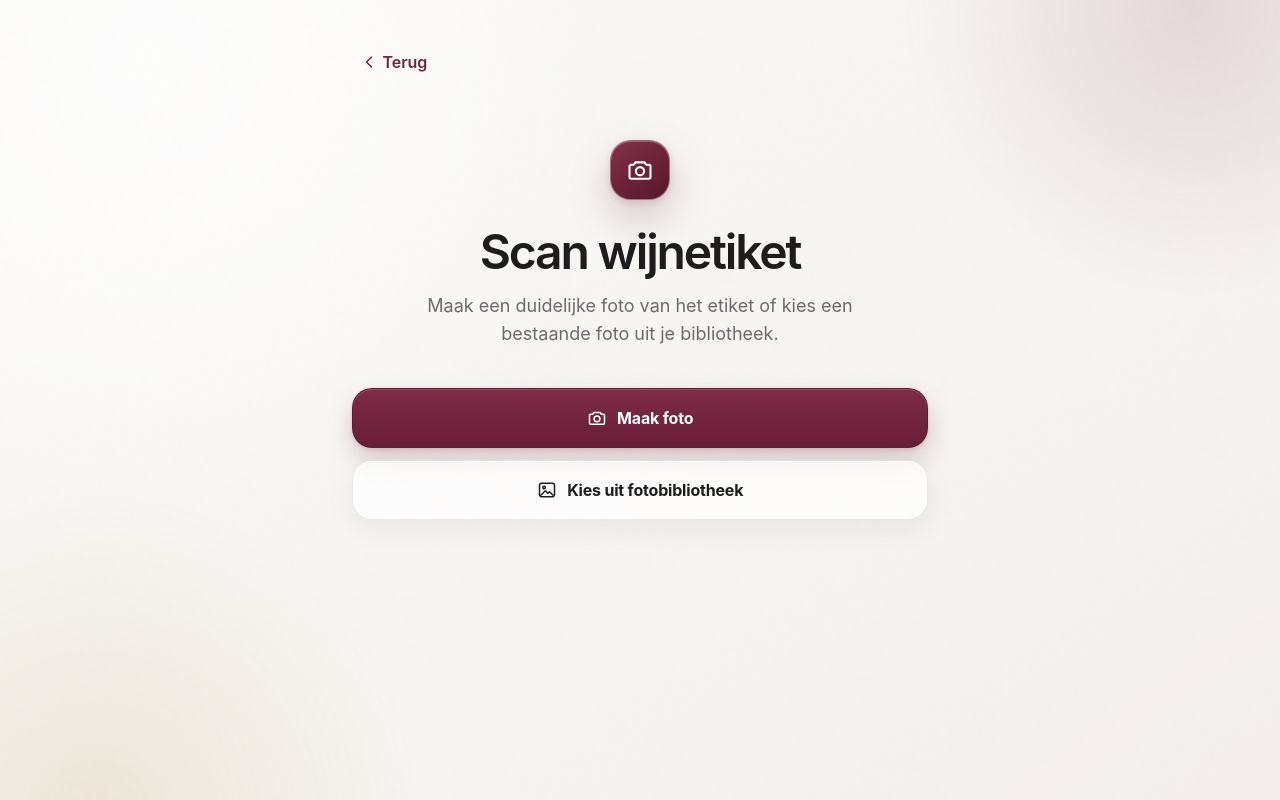
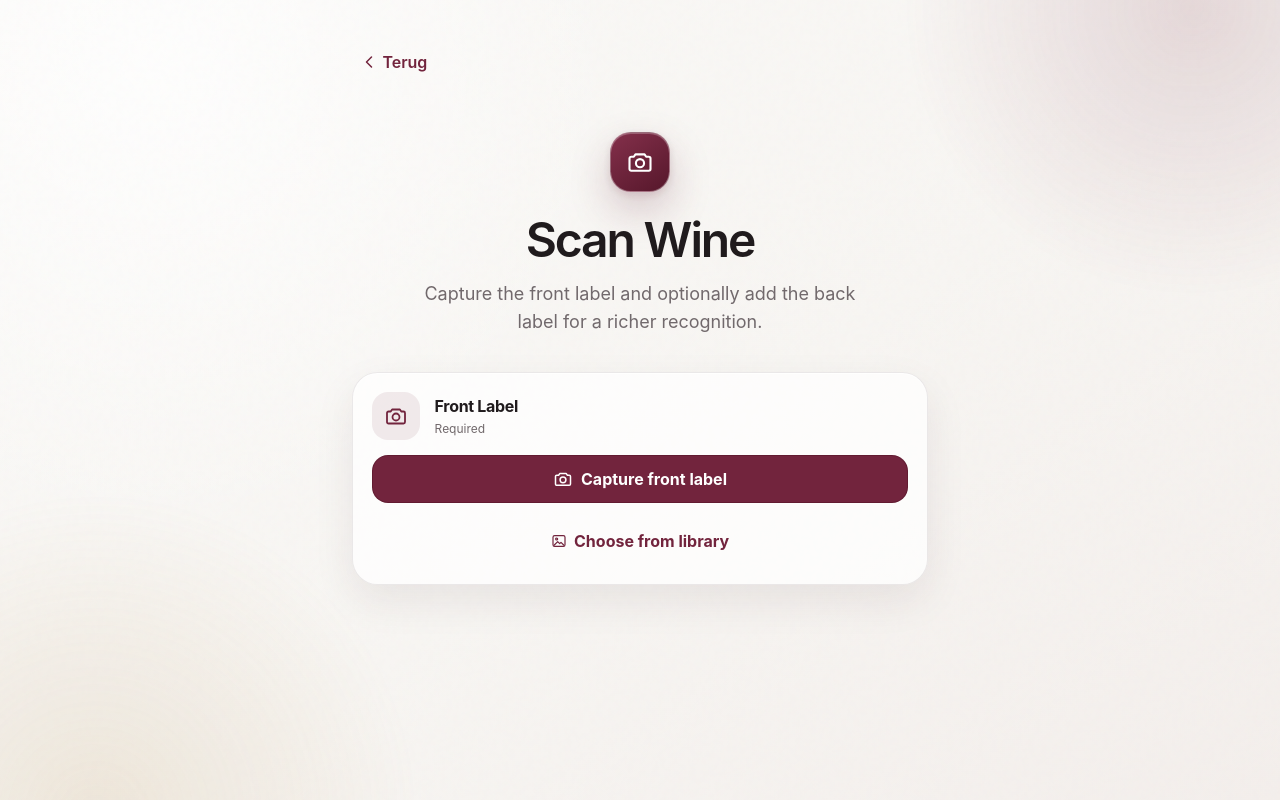
Before and after one commit to MV-wijnkelder/wijnkelder, a Next.js app: page /scan in a window 1280 px wide. Built offline with nearby package versions, Linux system fonts and the light colour scheme.

Commit message:
Preserve label images through wine review

```diff
--- a/src/app/api/recognize-wine/route.ts
+++ b/src/app/api/recognize-wine/route.ts
@@ -53,21 +53,35 @@ export async function POST(request: Request) {
   } catch {
     return NextResponse.json({ error: "Het verzoek bevat geen geldige formuliergegevens." }, { status: 400 });
   }
-  const image = formData.get("image");
+  const frontImage = formData.get("frontImage");
+  const backCandidate = formData.get("backImage");
 
-  if (!(image instanceof File) || !image.type.startsWith("image/")) {
-    return NextResponse.json({ error: "Please select a valid image." }, { status: 400 });
+  if (!(frontImage instanceof File) || !frontImage.type.startsWith("image/")) {
+    return NextResponse.json({ error: "Selecteer een geldige foto van het voorlabel." }, { status: 400 });
   }
-  if (image.size > MAX_IMAGE_SIZE) {
-    return NextResponse.json({ error: "The image must be smaller than 10 MB." }, { status: 413 });
+  if (frontImage.size > MAX_IMAGE_SIZE) {
+    return NextResponse.json({ error: "De foto van het voorlabel moet kleiner zijn dan 10 MB." }, { status: 413 });
   }
+
+  // A malformed or oversized optional back image must never block a front-only scan.
+  const backImage = backCandidate instanceof File
+    && backCandidate.type.startsWith("image/")
+    && backCandidate.size <= MAX_IMAGE_SIZE
+    ? backCandidate
+    : undefined;
 
   try {
     const aiService = new AIService(new OpenAIProvider(apiKey));
-    const result = await aiService.recognizeWine({
-      bytes: await image.arrayBuffer(),
-      mediaType: image.type,
-    });
+    const front = { bytes: await frontImage.arrayBuffer(), mediaType: frontImage.type };
+    let back;
+    try {
+      back = backImage
+        ? { bytes: await backImage.arrayBuffer(), mediaType: backImage.type }
+        : undefined;
+    } catch {
+      console.warn("Back-label upload could not be read; continuing with the front label");
+    }
+    const result = await aiService.recognizeWine(front, back);
     return NextResponse.json(result);
   } catch (error) {
     console.error("Wine recognition failed", error);
--- a/src/app/globals.css
+++ b/src/app/globals.css
@@ -108,6 +108,37 @@ a { color: inherit; text-decoration: none; }
 .recognition-overlay span:nth-child(3) { width: 46%; animation-delay: 200ms; }
 .spinner { width: 1.15rem; height: 1.15rem; border: 2px solid rgb(255 255 255 / 38%); border-top-color: white; border-radius: 999px; animation: spin 700ms linear infinite; }
 
+.label-grid { display: grid; gap: .85rem; }
+.label-empty-card, .label-add-card, .label-preview-card {
+  border: 1px solid var(--line); border-radius: 1.6rem; background: var(--glass);
+  box-shadow: inset 0 1px 0 rgb(255 255 255 / 72%), 0 16px 42px rgb(45 27 34 / 8%);
+  backdrop-filter: blur(24px) saturate(145%); -webkit-backdrop-filter: blur(24px) saturate(145%);
+  animation: card-in 400ms cubic-bezier(.22,1,.36,1) both;
+}
+.label-empty-card { display: grid; grid-template-columns: auto 1fr; align-items: center; gap: .9rem; padding: 1.2rem; }
+.label-empty-card strong, .label-add-card strong { display: block; font-size: 1rem; letter-spacing: -.02em; }
+.label-empty-card small, .label-add-card small { display: block; margin-top: .15rem; color: var(--muted); font-size: .75rem; }
+.label-add-icon { display: flex; width: 3rem; height: 3rem; align-items: center; justify-content: center; border-radius: 1rem; background: rgb(114 36 61 / 9%); color: var(--wine); }
+.capture-button, .library-button { min-height: 3rem; border-radius: 1rem; font-weight: 650; transition: transform 160ms ease, background 160ms ease; }
+.capture-button { grid-column: 1 / -1; display: flex; align-items: center; justify-content: center; gap: .5rem; border: 1px solid rgb(92 25 46 / 75%); background: var(--wine); color: white; }
+.library-button { grid-column: 1 / -1; display: flex; align-items: center; justify-content: center; gap: .45rem; border: 0; background: transparent; color: var(--wine); }
+.capture-button:active, .library-button:active, .label-card-actions button:active, .label-add-card:active { transform: scale(.97); }
+.label-add-card { display: flex; min-height: 8rem; align-items: center; justify-content: center; flex-direction: column; border-style: dashed; color: var(--ink); cursor: pointer; transition: transform 180ms ease, background 180ms ease; }
+.label-add-card:hover { transform: translateY(-2px); background: var(--glass-strong); }
+.label-add-card .label-add-icon { margin-bottom: .6rem; }
+.label-preview-card { overflow: hidden; }
+.label-photo-wrap { position: relative; height: 12rem; overflow: hidden; background: rgb(20 15 17 / 6%); }
+.label-photo-wrap img { width: 100%; height: 100%; object-fit: contain; transition: filter 300ms ease, transform 500ms ease; }
+.label-preview-card.is-loading img { filter: blur(3px) brightness(.7); transform: scale(1.02); }
+.label-card-body { padding: 1rem; }
+.label-card-body p { display: flex; align-items: center; gap: .5rem; margin: 0 0 .8rem; font-size: .88rem; }
+.captured-check { display: flex; width: 1.4rem; height: 1.4rem; align-items: center; justify-content: center; border-radius: 999px; background: #31834f; color: white; animation: success-in 400ms cubic-bezier(.2,1.4,.4,1) both; }
+.label-card-actions { display: flex; gap: .45rem; }
+.label-card-actions button { display: inline-flex; min-height: 2.75rem; flex: 1; align-items: center; justify-content: center; gap: .35rem; border: 1px solid var(--line); border-radius: .9rem; background: var(--field); color: var(--ink); font-size: .76rem; font-weight: 650; transition: transform 150ms ease, background 150ms ease; }
+.label-card-actions button:hover { background: var(--glass-strong); }
+.label-card-actions .delete-button { max-width: 2.75rem; flex-basis: 2.75rem; color: #a12e36; }
+.optional-text { border-radius: 999px; background: rgb(255 255 255 / 15%); padding: .2rem .45rem; font-size: .65rem; font-weight: 600; opacity: .82; }
+
 .error-message { margin: 0; border: 1px solid rgb(178 45 45 / 15%); border-radius: 1.15rem; background: rgb(255 241 241 / 82%); padding: 1rem; color: #8d2525; font-size: .9rem; line-height: 1.5; text-align: center; backdrop-filter: blur(12px); }
 .review-card { margin-top: 1.5rem; overflow: hidden; border-radius: 1.9rem; padding: 1.5rem; }
 .result-heading { display: flex; align-items: center; justify-content: space-between; gap: 1rem; padding-bottom: 1.25rem; border-bottom: 1px solid var(--line); }
@@ -142,13 +173,14 @@ a { color: inherit; text-decoration: none; }
 .success-message span { display: flex; width: 1.45rem; height: 1.45rem; align-items: center; justify-content: center; border-radius: 999px; background: #31834f; color: white; }
 .review-actions { display: grid; gap: .75rem; margin-top: 1.4rem; }
 
-@media (min-width: 640px) { .review-fields { grid-template-columns: repeat(2,minmax(0,1fr)); } .review-actions { grid-template-columns: .8fr 1.2fr; } .review-card { padding: 1.8rem; } }
+@media (min-width: 640px) { .label-grid:has(.label-preview-card + .label-preview-card) { grid-template-columns: repeat(2,minmax(0,1fr)); } .review-fields { grid-template-columns: repeat(2,minmax(0,1fr)); } .review-actions { grid-template-columns: .8fr 1.2fr; } .review-card { padding: 1.8rem; } }
 @media (max-width: 420px) { .review-card { padding: 1.25rem; border-radius: 1.6rem; } .result-heading { align-items: flex-start; } }
 
 @keyframes spin { to { transform: rotate(360deg); } }
 @keyframes page-in { from { opacity: 0; transform: translateY(10px); } }
 @keyframes shimmer { to { background-position: -200% 0; } }
 @keyframes success-in { from { opacity: 0; transform: scale(.96) translateY(5px); } }
+@keyframes card-in { from { opacity: 0; transform: translateY(8px) scale(.985); } }
 
 @media (prefers-color-scheme: dark) {
   :root { --canvas: #120f10; --ink: #f6f0f2; --muted: #ada4a7; --wine: #d985a1; --wine-deep: #641d37; --gold: #d3a968; --glass: rgb(39 32 35 / 72%); --glass-strong: rgb(48 40 43 / 90%); --line: rgb(255 255 255 / 9%); --field: rgb(255 255 255 / 5%); color-scheme: dark; }
--- a/src/app/scan/page.tsx
+++ b/src/app/scan/page.tsx
@@ -4,61 +4,70 @@ import Link from "next/link";
 import { useEffect, useRef, useState } from "react";
 import type { ChangeEvent } from "react";
 import { WineReview } from "@/components/wine-review";
-import { CameraIcon, ChevronLeftIcon, PhotoIcon, WineglassIcon } from "@/components/icons";
+import { CameraIcon, CheckIcon, ChevronLeftIcon, PhotoIcon, TrashIcon, WineglassIcon } from "@/components/icons";
 import type { Wine } from "@/domain/wine";
 import { AIService } from "@/services/ai-service";
 
 const NOT_RECOGNIZED_MESSAGE = "Deze wijn kon niet met voldoende zekerheid worden herkend.";
+type LabelSide = "front" | "back";
+type LabelPhoto = { file: File; url: string };
 
 export default function ScanPage() {
-  const [photoUrl, setPhotoUrl] = useState<string | null>(null);
-  const [photo, setPhoto] = useState<File | null>(null);
+  const [front, setFront] = useState<LabelPhoto | null>(null);
+  const [back, setBack] = useState<LabelPhoto | null>(null);
   const [result, setResult] = useState<Wine | null>(null);
   const [error, setError] = useState<string | null>(null);
   const [isRecognizing, setIsRecognizing] = useState(false);
-  const cameraInput = useRef<HTMLInputElement>(null);
-  const libraryInput = useRef<HTMLInputElement>(null);
+  const frontCameraInput = useRef<HTMLInputElement>(null);
+  const frontLibraryInput = useRef<HTMLInputElement>(null);
+  const backCameraInput = useRef<HTMLInputElement>(null);
+  const backLibraryInput = useRef<HTMLInputElement>(null);
+  const frontUrl = front?.url;
+  const backUrl = back?.url;
 
-  useEffect(() => {
-    return () => {
-      if (photoUrl) URL.revokeObjectURL(photoUrl);
-    };
-  }, [photoUrl]);
+  useEffect(() => () => { if (frontUrl) URL.revokeObjectURL(frontUrl); }, [frontUrl]);
+  useEffect(() => () => { if (backUrl) URL.revokeObjectURL(backUrl); }, [backUrl]);
 
-  function selectPhoto(event: ChangeEvent<HTMLInputElement>) {
-    const photo = event.target.files?.[0];
-
-    if (photo) {
-      setPhoto(photo);
-      setPhotoUrl(URL.createObjectURL(photo));
-      setResult(null);
-      setError(null);
-    }
+  function selectPhoto(side: LabelSide, event: ChangeEvent<HTMLInputElement>) {
+    const file = event.target.files?.[0];
+    if (!file) return;
+    const photo = { file, url: URL.createObjectURL(file) };
+    if (side === "front") setFront(photo); else setBack(photo);
+    setResult(null);
+    setError(null);
   }
 
-  function resetPhoto() {
-    setPhoto(null);
-    setPhotoUrl(null);
+  function removeBack() {
+    setBack(null);
+    setError(null);
+    if (backCameraInput.current) backCameraInput.current.value = "";
+    if (backLibraryInput.current) backLibraryInput.current.value = "";
+  }
+
+  function resetPhotos() {
+    setFront(null);
+    setBack(null);
     setResult(null);
     setError(null);
-    if (cameraInput.current) cameraInput.current.value = "";
-    if (libraryInput.current) libraryInput.current.value = "";
+    [frontCameraInput, frontLibraryInput, backCameraInput, backLibraryInput].forEach((input) => {
+      if (input.current) input.current.value = "";
+    });
+  }
+
+  function releaseLabelImages() {
+    setFront(null);
+    setBack(null);
   }
 
   async function recognizeWine() {
-    if (!photo || isRecognizing) return;
-
+    if (!front || isRecognizing) return;
     setIsRecognizing(true);
     setError(null);
     setResult(null);
-
     try {
-      const recognition = await AIService.recognizeWine(photo);
-      if (recognition.recognized) {
-        setResult(recognition.wine);
-      } else {
-        setError(NOT_RECOGNIZED_MESSAGE);
-      }
+      const recognition = await AIService.recognizeWine(front.file, back?.file);
+      if (recognition.recognized) setResult(recognition.wine);
+      else setError(NOT_RECOGNIZED_MESSAGE);
     } catch (recognitionError) {
       setError(recognitionError instanceof Error ? recognitionError.message : "The wine could not be recognized.");
     } finally {
@@ -66,84 +75,82 @@ export default function ScanPage() {
     }
   }
 
+  const input = (side: LabelSide, source: "camera" | "library") => (
+    <input
+      ref={side === "front" ? (source === "camera" ? frontCameraInput : frontLibraryInput) : (source === "camera" ? backCameraInput : backLibraryInput)}
+      className="sr-only"
+      type="file"
+      accept="image/*"
+      capture={source === "camera" ? "environment" : undefined}
+      onChange={(event) => selectPhoto(side, event)}
+      aria-label={`${side === "front" ? "Front" : "Back"} label ${source}`}
+    />
+  );
+
   return (
     <main className="app-shell relative flex min-h-screen justify-center overflow-hidden px-5 py-6 sm:px-6 sm:py-10">
-      <div aria-hidden="true" className="ambient ambient-top" />
-      <div aria-hidden="true" className="ambient ambient-bottom" />
-
+      <div aria-hidden="true" className="ambient ambient-top" /><div aria-hidden="true" className="ambient ambient-bottom" />
       <section className="page-enter relative z-10 flex w-full max-w-xl flex-col">
-        <Link className="back-link" href="/" aria-label="Terug naar home">
-          <ChevronLeftIcon className="size-5" /> Terug
-        </Link>
-
-        <div className="mt-10 text-center sm:mt-14">
-          <div className="app-icon app-icon-small mx-auto mb-7">
-            <CameraIcon className="size-7" />
-          </div>
-          <h1 className="text-balance text-4xl font-semibold tracking-[-0.045em] text-ink sm:text-5xl">
-            Scan wijnetiket
-          </h1>
-          <p className="mx-auto mt-4 max-w-md text-pretty text-base leading-7 text-muted sm:text-lg">
-            Maak een duidelijke foto van het etiket of kies een bestaande foto uit je bibliotheek.
-          </p>
+        <Link className="back-link" href="/" aria-label="Terug naar home"><ChevronLeftIcon className="size-5" /> Terug</Link>
+        <div className="mt-8 text-center sm:mt-12">
+          <div className="app-icon app-icon-small mx-auto mb-6"><CameraIcon className="size-7" /></div>
+          <h1 className="text-balance text-4xl font-semibold tracking-[-0.045em] text-ink sm:text-5xl">Scan Wine</h1>
+          <p className="mx-auto mt-4 max-w-md text-pretty text-base leading-7 text-muted sm:text-lg">Capture the front label and optionally add the back label for a richer recognition.</p>
         </div>
 
         {result ? (
-          <WineReview wine={result} onChange={setResult} onScanAgain={resetPhoto} />
-        ) : photoUrl ? (
+          <WineReview
+            wine={result}
+            onChange={setResult}
+            onScanAgain={resetPhotos}
+            labelImages={front ? { front: front.file, ...(back ? { back: back.file } : {}) } : undefined}
+            onSaved={releaseLabelImages}
+          />
+        ) : (
           <div className="mt-9 flex flex-col gap-4">
-            <div className={`preview-frame ${isRecognizing ? "is-loading" : ""}`}>
-              {/* A blob URL from the local device does not need Next.js image optimisation. */}
-              {/* eslint-disable-next-line @next/next/no-img-element */}
-              <img className="h-full w-full object-contain" src={photoUrl} alt="Voorbeeld van het gekozen wijnetiket" />
-              {isRecognizing && <div className="recognition-overlay" aria-hidden="true"><span /><span /><span /></div>}
+            <div className="label-grid">
+              <LabelCard title="Front Label" photo={front} required isLoading={isRecognizing} onCamera={() => frontCameraInput.current?.click()} onLibrary={() => frontLibraryInput.current?.click()} />
+              {front && (back
+                ? <LabelCard title="Back Label" photo={back} isLoading={isRecognizing} onCamera={() => backCameraInput.current?.click()} onLibrary={() => backLibraryInput.current?.click()} onDelete={removeBack} />
+                : <button className="label-add-card" type="button" onClick={() => backCameraInput.current?.click()} disabled={isRecognizing}><span className="label-add-icon"><CameraIcon className="size-6" /></span><strong>Back Label</strong><small>Optional · Add photo</small></button>)}
             </div>
-            <button
-              className="action action-primary w-full"
-              type="button"
-              onClick={recognizeWine}
-              disabled={isRecognizing}
-            >
-              {isRecognizing ? <span className="spinner" aria-hidden="true" /> : <WineglassIcon className="size-5" />}
-              {isRecognizing ? "Wijn herkennen…" : "Gebruik deze foto"}
-            </button>
-            {isRecognizing && <p className="sr-only" role="status">De wijn wordt herkend.</p>}
+            {input("front", "camera")}{input("front", "library")}{input("back", "camera")}{input("back", "library")}
+
+            {front && <>
+              <button className="action action-primary w-full" type="button" onClick={recognizeWine} disabled={!front || isRecognizing}>
+                {isRecognizing ? <span className="spinner" aria-hidden="true" /> : <WineglassIcon className="size-5" />}
+                {isRecognizing ? "Recognizing Wine…" : "Recognize Wine"}
+              </button>
+              {!back && <button className="action action-secondary w-full" type="button" onClick={() => backCameraInput.current?.click()} disabled={isRecognizing}><CameraIcon className="size-5" /> Add Back Label <span className="optional-text">Optional</span></button>}
+            </>}
+            {isRecognizing && <p className="sr-only" role="status">The wine is being recognized.</p>}
             {error && <p className="error-message" role="alert">{error}</p>}
-            <button className="action action-secondary w-full" onClick={resetPhoto} type="button">
-              Nieuwe foto
-            </button>
-          </div>
-        ) : (
-          <div className="mt-10 grid gap-3">
-            <input
-              ref={cameraInput}
-              className="sr-only"
-              type="file"
-              accept="image/*"
-              capture="environment"
-              onChange={selectPhoto}
-              aria-label="Maak foto"
-            />
-            <button className="action action-primary w-full" onClick={() => cameraInput.current?.click()} type="button">
-              <CameraIcon className="size-5" />
-              Maak foto
-            </button>
-
-            <input
-              ref={libraryInput}
-              className="sr-only"
-              type="file"
-              accept="image/*"
-              onChange={selectPhoto}
-              aria-label="Kies uit fotobibliotheek"
-            />
-            <button className="action action-secondary w-full" onClick={() => libraryInput.current?.click()} type="button">
-              <PhotoIcon className="size-5" />
-              Kies uit fotobibliotheek
-            </button>
           </div>
         )}
       </section>
     </main>
   );
 }
+
+function LabelCard({ title, photo, required = false, isLoading, onCamera, onLibrary, onDelete }: { title: string; photo: LabelPhoto | null; required?: boolean; isLoading: boolean; onCamera: () => void; onLibrary: () => void; onDelete?: () => void }) {
+  if (!photo) return (
+    <div className="label-empty-card">
+      <span className="label-add-icon"><CameraIcon className="size-6" /></span><div><strong>{title}</strong><small>{required ? "Required" : "Optional"}</small></div>
+      <button className="capture-button" type="button" onClick={onCamera}><CameraIcon className="size-5" /> Capture front label</button>
+      <button className="library-button" type="button" onClick={onLibrary}><PhotoIcon className="size-4" /> Choose from library</button>
+    </div>
+  );
+  return (
+    <article className={`label-preview-card ${isLoading ? "is-loading" : ""}`}>
+      <div className="label-photo-wrap">
+        {/* Blob URLs from the local device do not need Next.js image optimization. */}
+        {/* eslint-disable-next-line @next/next/no-img-element */}
+        <img src={photo.url} alt={`${title} preview`} />
+        {isLoading && <div className="recognition-overlay" aria-hidden="true"><span /><span /><span /></div>}
+      </div>
+      <div className="label-card-body"><p><span className="captured-check"><CheckIcon className="size-3.5" /></span><strong>{title} captured</strong></p>
+        <div className="label-card-actions"><button type="button" onClick={onCamera} disabled={isLoading}><CameraIcon className="size-4" /> Retake</button><button type="button" onClick={onLibrary} disabled={isLoading}><PhotoIcon className="size-4" /> Library</button>{onDelete && <button className="delete-button" type="button" onClick={onDelete} disabled={isLoading} aria-label="Delete back label"><TrashIcon className="size-4" /></button>}</div>
+      </div>
+    </article>
+  );
+}
--- a/src/components/icons.tsx
+++ b/src/components/icons.tsx
@@ -37,3 +37,7 @@ export function PlusIcon(props: IconProps) {
 export function CheckIcon(props: IconProps) {
   return <Symbol {...props}><path d="m5 12.5 4.2 4.2L19 7" /></Symbol>;
 }
+
+export function TrashIcon(props: IconProps) {
+  return <Symbol {...props}><path d="M4 7h16M9 7V4h6v3M7 7l1 14h8l1-14M10 11v6M14 11v6" /></Symbol>;
+}
--- a/src/server/ai/ai-provider.ts
+++ b/src/server/ai/ai-provider.ts
@@ -7,5 +7,5 @@ export type RecognitionImage = {
 
 /** Contract implemented by every AI vendor adapter. */
 export interface AIProvider {
-  recognizeWine(image: RecognitionImage): Promise<WineRecognitionResult>;
+  recognizeWine(frontImage: RecognitionImage, backImage?: RecognitionImage): Promise<WineRecognitionResult>;
 }
--- a/src/server/ai/ai-service.ts
+++ b/src/server/ai/ai-service.ts
@@ -5,7 +5,7 @@ import type { AIProvider, RecognitionImage } from "./ai-provider";
 export class AIService {
   constructor(private readonly provider: AIProvider) {}
 
-  recognizeWine(image: RecognitionImage): Promise<WineRecognitionResult> {
-    return this.provider.recognizeWine(image);
+  recognizeWine(frontImage: RecognitionImage, backImage?: RecognitionImage): Promise<WineRecognitionResult> {
+    return this.provider.recognizeWine(frontImage, backImage);
   }
 }
--- a/src/services/ai-service.ts
+++ b/src/services/ai-service.ts
@@ -4,9 +4,10 @@ const RECOGNITION_ENDPOINT = "/api/recognize-wine";
 
 /** Browser-facing AI facade. UI components never depend on a provider. */
 export const AIService = {
-  async recognizeWine(image: File): Promise<WineRecognitionResult> {
+  async recognizeWine(frontImage: File, backImage?: File): Promise<WineRecognitionResult> {
     const formData = new FormData();
-    formData.append("image", image);
+    formData.append("frontImage", frontImage);
+    if (backImage) formData.append("backImage", backImage);
 
     const response = await fetch(RECOGNITION_ENDPOINT, {
       method: "POST",
```
Also changed, not shown: src/components/wine-review.tsx (+7 -2 lines), src/server/ai/providers/openai-provider.ts (+8 -7 lines), src/services/storage/index.ts (+8 -2 lines), src/services/storage/storage-service.ts (+12 -1 lines).
